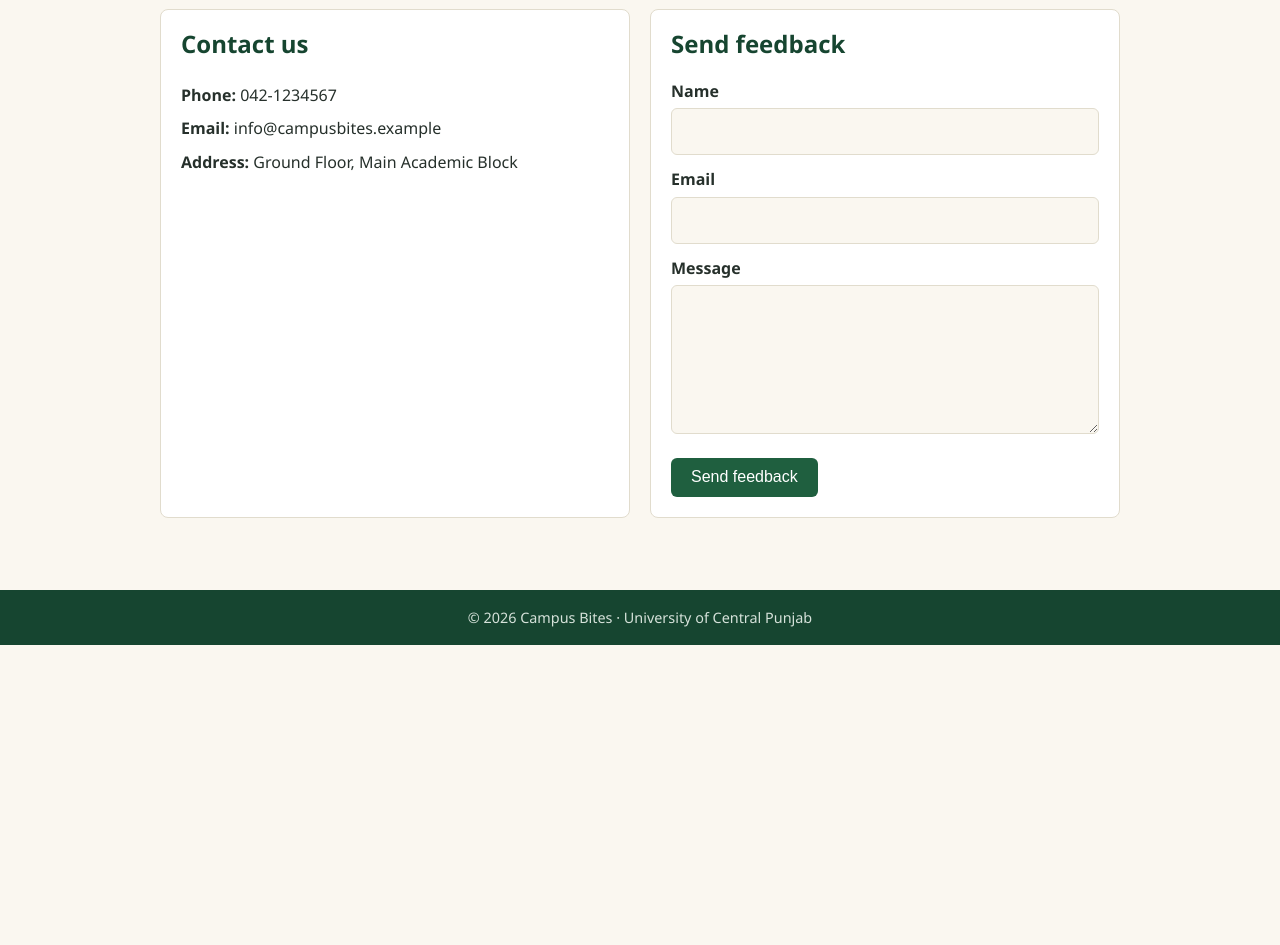
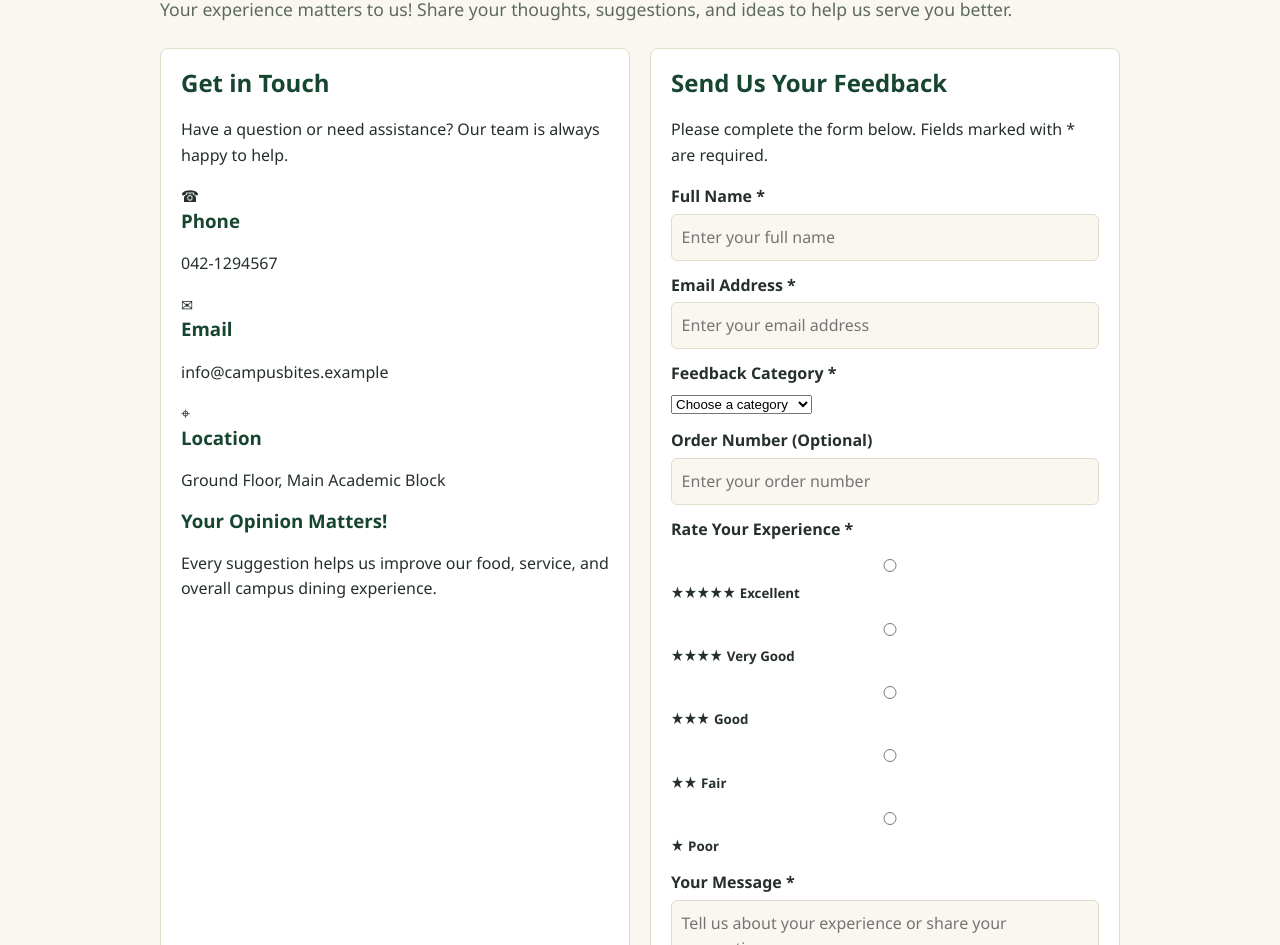
Before and after one commit to Fall26-G6/Campus-Cafeteria, a plain HTML site: page src/feedback.html in a window 1280 px wide. Shown: the part 154-1099 px from the top of the page. Before the commit the page ends 800 px from the top, so only its background shows below. Drawn offline with Linux system fonts and the light colour scheme.

Commit message:
Add feedback form

```diff
--- a/src/feedback.html
+++ b/src/feedback.html
@@ -1,3 +1,4 @@
+
 <!DOCTYPE html>
 <html lang="en">
 
@@ -10,9 +11,11 @@
 
 <body>
 
+    <!-- Header -->
     <header class="site-header">
         <div class="container header-inner">
             <a class="brand" href="index.html">Campus Bites</a>
+
             <nav class="main-nav" aria-label="Main navigation">
                 <a href="index.html">Home</a>
                 <a href="menu.html">Menu</a>
@@ -23,39 +26,196 @@
         </div>
     </header>
 
+    <!-- Main Content -->
     <main class="container">
-        <!-- ===== FEEDBACK PAGE (Member 4) ===== -->
-        <h1 class="page-title">Feedback &amp; Contact</h1>
 
-        <section class="grid">
-            <article class="card">
-                <h2>Contact us</h2>
-                <ul class="plain">
-                    <li><strong>Phone:</strong> 042-1234567</li>
-                    <li><strong>Email:</strong> info@campusbites.example</li>
-                    <li><strong>Address:</strong> Ground Floor, Main Academic Block</li>
-                </ul>
+        <section class="feedback-hero">
+            <h1 class="page-title">We Value Your Feedback</h1>
+            <p class="lead">
+                Your experience matters to us! Share your thoughts,
+                suggestions, and ideas to help us serve you better.
+            </p>
+        </section>
+
+        <section class="grid feedback-layout">
+
+            <!-- Contact Information -->
+            <article class="card contact-card">
+                <h2>Get in Touch</h2>
+
+                <p>
+                    Have a question or need assistance?
+                    Our team is always happy to help.
+                </p>
+
+                <div class="contact-item">
+                    <div class="contact-icon" aria-hidden="true">☎</div>
+                    <div>
+                        <h3>Phone</h3>
+                        <p>042-1294567</p>
+                    </div>
+                </div>
+
+                <div class="contact-item">
+                    <div class="contact-icon" aria-hidden="true">✉</div>
+                    <div>
+                        <h3>Email</h3>
+                        <p>info@campusbites.example</p>
+                    </div>
+                </div>
+
+                <div class="contact-item">
+                    <div class="contact-icon" aria-hidden="true">⌖</div>
+                    <div>
+                        <h3>Location</h3>
+                        <p>Ground Floor, Main Academic Block</p>
+                    </div>
+                </div>
+
+                <div class="contact-message">
+                    <h3>Your Opinion Matters!</h3>
+                    <p>
+                        Every suggestion helps us improve our food,
+                        service, and overall campus dining experience.
+                    </p>
+                </div>
             </article>
 
-            <article class="card">
-                <h2>Send feedback</h2>
-                <!-- Static form: no backend required -->
+            <!-- Feedback Form -->
+            <article class="card feedback-card">
+
+                <h2>Send Us Your Feedback</h2>
+
+                <p class="feedback-intro">
+                    Please complete the form below. Fields marked
+                    with * are required.
+                </p>
+
                 <form class="feedback-form" action="#" method="post">
-                    <label for="name">Name</label>
-                    <input type="text" id="name" name="name" required>
 
-                    <label for="email">Email</label>
-                    <input type="email" id="email" name="email" required>
+                    <div class="form-group">
+                        <label for="name">Full Name *</label>
+                        <input
+                            type="text"
+                            id="name"
+                            name="name"
+                            placeholder="Enter your full name"
+                            minlength="3"
+                            required
+                        >
+                    </div>
 
-                    <label for="message">Message</label>
-                    <textarea id="message" name="message" rows="5" required></textarea>
+                    <div class="form-group">
+                        <label for="email">Email Address *</label>
+                        <input
+                            type="email"
+                            id="email"
+                            name="email"
+                            placeholder="Enter your email address"
+                            required
+                        >
+                    </div>
 
-                    <button type="submit" class="btn">Send feedback</button>
+                    <div class="form-group">
+                        <label for="category">Feedback Category *</label>
+                        <select id="category" name="category" required>
+                            <option value="" disabled selected>
+                                Choose a category
+                            </option>
+                            <option value="food-quality">Food Quality</option>
+                            <option value="customer-service">Customer Service</option>
+                            <option value="order-delivery">Order & Delivery</option>
+                            <option value="prices-deals">Prices & Deals</option>
+                            <option value="website">Website Experience</option>
+                            <option value="suggestion">Suggestions</option>
+                            <option value="other">Other</option>
+                        </select>
+                    </div>
+
+                    <div class="form-group">
+                        <label for="order-number">
+                            Order Number (Optional)
+                        </label>
+                        <input
+                            type="text"
+                            id="order-number"
+                            name="order-number"
+                            placeholder="Enter your order number"
+                        >
+                    </div>
+
+                    <div class="form-group">
+                        <label>Rate Your Experience *</label>
+
+                        <div class="rating-options">
+
+                            <label>
+                                <input type="radio" name="rating" value="5" required>
+                                <span>★★★★★</span>
+                                <small>Excellent</small>
+                            </label>
+
+                            <label>
+                                <input type="radio" name="rating" value="4">
+                                <span>★★★★</span>
+                                <small>Very Good</small>
+                            </label>
+
+                            <label>
+                                <input type="radio" name="rating" value="3">
+                                <span>★★★</span>
+                                <small>Good</small>
+                            </label>
+
+                            <label>
+                                <input type="radio" name="rating" value="2">
+                                <span>★★</span>
+                                <small>Fair</small>
+                            </label>
+
+                            <label>
+                                <input type="radio" name="rating" value="1">
+                                <span>★</span>
+                                <small>Poor</small>
+                            </label>
+
+                        </div>
+                    </div>
+
+                    <div class="form-group">
+                        <label for="message">Your Message *</label>
+                        <textarea
+                            id="message"
+                            name="message"
+                            rows="5"
+                            minlength="10"
+                            placeholder="Tell us about your experience or share your suggestions..."
+                            required
+                        ></textarea>
+                    </div>
+
+                    <div class="form-actions">
+                        <button type="submit" class="btn submit-btn">
+                            Submit Feedback
+                        </button>
+
+                        <button type="reset" class="btn reset-btn">
+                            Clear Form
+                        </button>
+                    </div>
+
+                    <p class="form-note">
+                        Thank you for helping Campus Bites serve you better!
+                    </p>
+
                 </form>
             </article>
+
         </section>
+
     </main>
 
+    <!-- Footer -->
     <footer class="site-footer">
         <div class="container">
             <p>&copy; 2026 Campus Bites &middot; University of Central Punjab</p>
@@ -63,5 +223,4 @@
     </footer>
 
 </body>
-
 </html>
```
